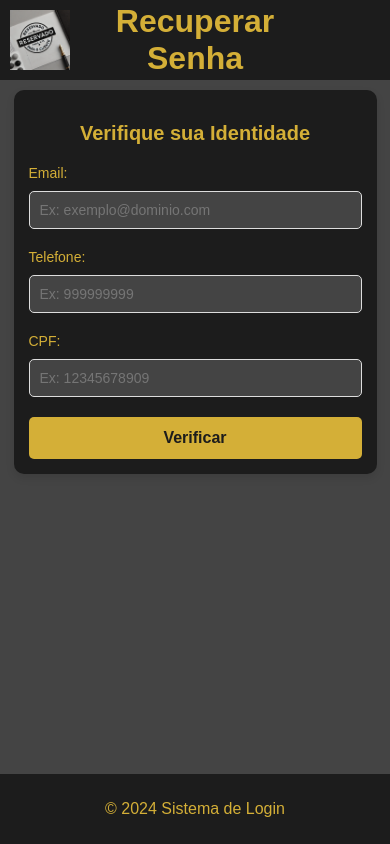
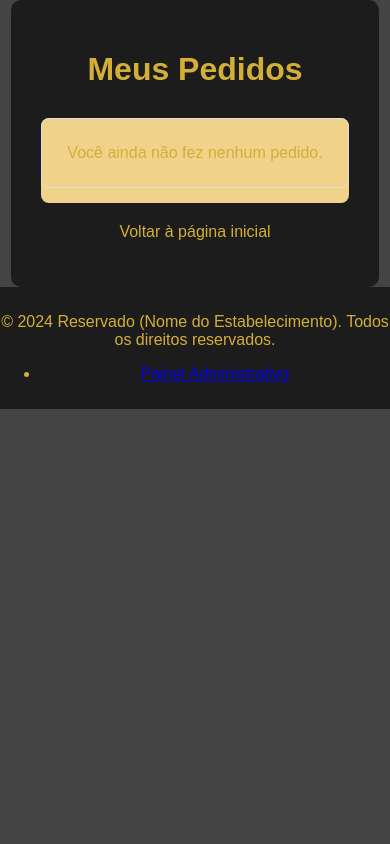
Before and after one commit to thaydionIA/cardapio-dinamico, a PHP site: page /esqueceu_senha.php in a window 390 px wide. Run offline with PHP 8.4, Linux system fonts and the light colour scheme.

Commit message:
atualizado

```diff
--- a/esqueceu_senha.php
+++ b/esqueceu_senha.php
@@ -53,69 +53,97 @@ if ($_SERVER['REQUEST_METHOD'] == 'POST') {
     }
 }
 ?>
-
 <!DOCTYPE html>
 <html lang="pt-BR">
 <head>
     <meta charset="UTF-8">
     <meta name="viewport" content="width=device-width, initial-scale=1.0">
-    <title>Esqueceu a Senha</title>
-    <link rel="stylesheet" href="/cardapio-dinamico/assets/css/style.css"> <!-- Incluindo seu CSS principal -->
+    <title>Meus Pedidos</title>
+    <link rel="stylesheet" href="assets/css/style.css">
+    <style>
+        @media (max-width: 768px) {
+            .container {
+                padding: 15px;
+                max-width: 100%;
+            }
+
+            /* Exibir os dados da tabela como lista em telas menores */
+            table, thead, tbody, th, td, tr {
+                display: block;
+            }
+
+            /* Esconder os cabeçalhos */
+            thead tr {
+                display: none;
+            }
+
+            /* Definir estilo para cada linha da tabela */
+            tr {
+                margin-bottom: 15px;
+                border: 1px solid #ddd;
+                padding: 10px;
+                border-radius: 8px;
+            }
+
+            td {
+                border: none;
+                padding: 10px 15px;
+                position: relative;
+                text-align: right;
+            }
+
+            /* Exibir o rótulo correspondente a cada célula */
+            td:before {
+                content: attr(data-label);
+                position: absolute;
+                left: 15px;
+                font-weight: bold;
+                color: #1c1c1c;
+                text-transform: uppercase;
+            }
+        }
+    </style>
 </head>
 <body>
-
-<header>
-<div style="display: flex; align-items: center; position: relative; width: 100%;">
-    <img src="/cardapio-dinamico/path/logo.jpg" alt="Logo do Site" style="height: 60px; margin-right: 15px;">
-    <h1 style="position: absolute; left: 50%; transform: translateX(-50%); margin: 0;">Recuperar Senha</h1>
-</div>
-
-</header>
-
-<main>
-    <div class="login-container">
-        <h2>Verifique sua Identidade</h2>
-
-        <?php if ($mensagem): ?>
-            <div class="error"><?php echo $mensagem; ?></div>
-        <?php endif; ?>
-
-        <form action="esqueceu_senha.php" method="POST" class="login-form">
-            <div>
-                <label for="email">Email:</label>
-                <input type="email" id="email" name="email" class="input-field" placeholder="Ex: exemplo@dominio.com" required>
-            </div>
-            <div>
-                <label for="telefone">Telefone:</label>
-                <input type="text" id="telefone" name="telefone" maxlength="9" pattern="\d{9}" class="input-field" placeholder="Ex: 999999999" required>
-            </div>
-            <div>
-                <label for="cpf">CPF:</label>
-                <input type="text" id="cpf" name="cpf" maxlength="11" pattern="\d{11}" class="input-field" placeholder="Ex: 12345678909" required>
-            </div>
-            <button type="submit">Verificar</button>
-        </form>
+    <div class="container" style="padding: 30px; background-color: #1c1c1c; color: #d4af37; border-radius: 10px; max-width: 1000px; margin: 0 auto;">
+        <h1 style="text-align: center; margin-bottom: 30px;">Meus Pedidos</h1>
+        <table style="width: 100%; border-collapse: collapse; background-color: #f0d28b; border-radius: 8px; overflow: hidden; text-align: center;">
+            <thead>
+                <tr>
+                    <th style="padding: 15px; background-color: #1c1c1c; color: #d4af37; width: 10%;">ID do Pedido</th>
+                    <th style="padding: 15px; background-color: #1c1c1c; color: #d4af37; width: 15%;">Total</th>
+                    <th style="padding: 15px; background-color: #1c1c1c; color: #d4af37; width: 20%;">Status Pedido</th>
+                    <th style="padding: 15px; background-color: #1c1c1c; color: #d4af37; width: 20%;">Status Pagamento</th>
+                    <th style="padding: 15px; background-color: #1c1c1c; color: #d4af37; width: 35%;">Data da Venda</th>
+                </tr>
+            </thead>
+            <tbody>
+                <?php if (!empty($pedidos)): ?>
+                    <?php foreach ($pedidos as $pedido): ?>
+                    <tr>
+                        <td data-label="ID do Pedido" style="padding: 10px; border-bottom: 1px solid #ddd; text-align: center;"><?php echo htmlspecialchars($pedido['id']); ?></td>
+                        <td data-label="Total" style="padding: 10px; border-bottom: 1px solid #ddd; text-align: center;">R$<?php echo htmlspecialchars($pedido['total']); ?></td>
+                        <td data-label="Status Pedido" style="padding: 10px; border-bottom: 1px solid #ddd; text-align: center;"><?php echo htmlspecialchars($pedido['status_pedido']); ?></td>
+                        <td data-label="Status Pagamento" style="padding: 10px; border-bottom: 1px solid #ddd; text-align: center;"><?php echo htmlspecialchars($pedido['status']); ?></td>
+                        <td data-label="Data da Venda" style="padding: 10px; border-bottom: 1px solid #ddd; text-align: center;"><?php echo htmlspecialchars($pedido['data_venda']); ?></td>
+                    </tr>
+                    <?php endforeach; ?>
+                <?php else: ?>
+                    <tr>
+                        <td colspan="5" style="padding: 15px; text-align: center;">Você ainda não fez nenhum pedido.</td>
+                    </tr>
+                <?php endif; ?>
+            </tbody>
+        </table>
+        <p style="text-align: center; margin-top: 20px;">
+            <a href="index.php" style="color: #d4af37; text-decoration: none;">Voltar à página inicial</a>
+        </p>
     </div>
-</main>
-
-<script>
-document.querySelector('input[name="cpf"]').addEventListener('input', function (e) {
-    this.value = this.value.replace(/\D/g, ''); // Remove tudo que não for número
-    if (this.value.length > 11) {
-        this.value = this.value.slice(0, 11); // Limita a 11 dígitos
-    }
-});
-document.querySelector('input[name="telefone"]').addEventListener('input', function (e) {
-    this.value = this.value.replace(/\D/g, ''); // Remove tudo que não for número
-    if (this.value.length > 9) {
-        this.value = this.value.slice(0, 9); // Limita a 9 dígitos
-    }
-});
-</script>
-
-<footer>
-    <p>&copy; 2024 Sistema de Login</p>
-</footer>
-
+    <!-- Inclui o arquivo de JavaScript centralizado -->
+    <script src="assets/js/script.js"></script>
 </body>
 </html>
+<?php
+// Incluir o footer.php
+include 'footer.php';
+?>
```
